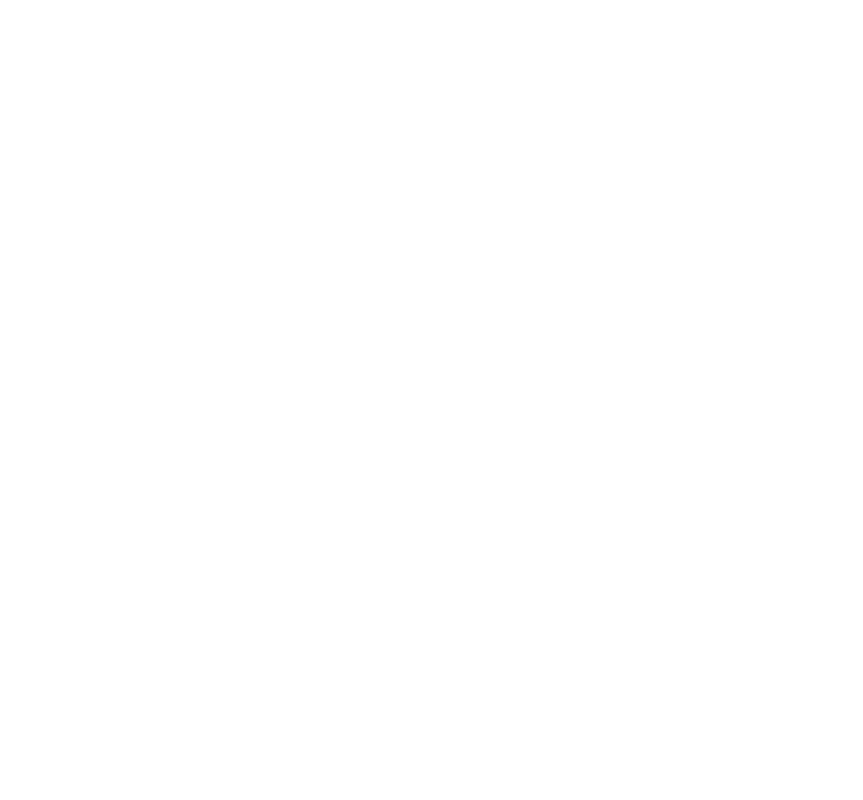
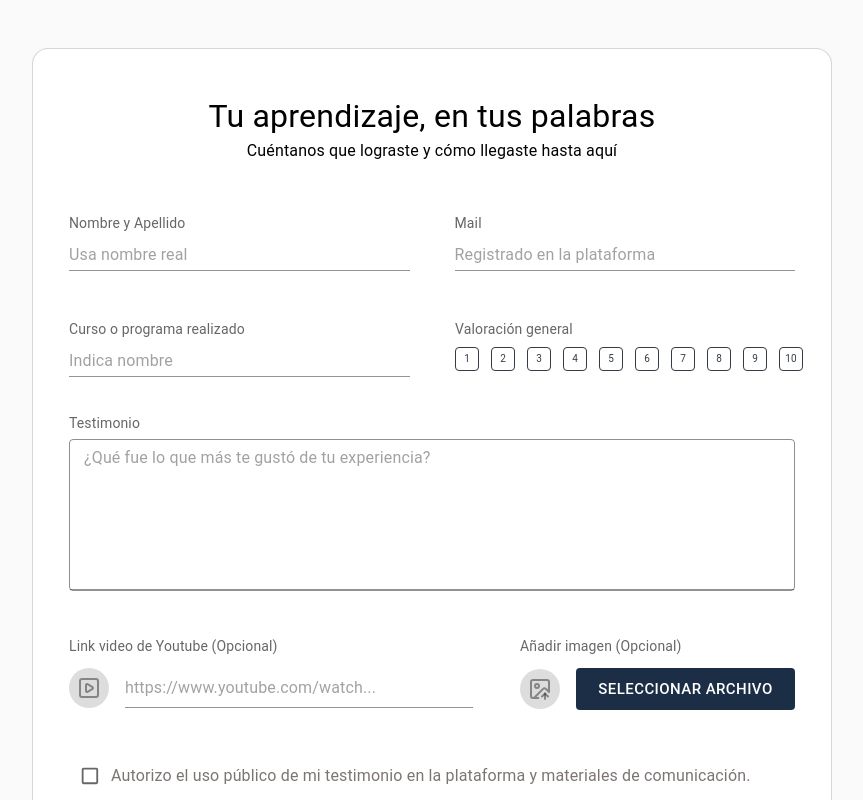
Before and after one commit to No-Country-simulation/s03-26-equipo-01, a React (Vite) app in the folder client/: page / in a window 1280 px wide. Shown: the top 800 px of the page, without its empty margins (208-1071 px from the left). Built offline with nearby package versions, Linux system fonts and the light colour scheme.

Commit message:
Maquetar pagina del formulario para crear testimonios

```diff
--- a/client/src/App.tsx
+++ b/client/src/App.tsx
@@ -1,12 +1,13 @@
 import { BrowserRouter, Route } from "react-router-dom"
 import { Routes } from "react-router-dom"
+import { NewTestimonialForm } from "./features/newTestimonialForm/NewTestimonialForm"
 
 function App() {
 
   return (
     <BrowserRouter>
       <Routes>
-        <Route path = "/" element = {<p></p>}></Route>
+        <Route path = "/" element = {<NewTestimonialForm/>}></Route>
       </Routes>
     </BrowserRouter>
   )
--- a/client/src/features/newTestimonialForm/NewTestimonialForm.tsx
+++ b/client/src/features/newTestimonialForm/NewTestimonialForm.tsx
@@ -1,15 +1,17 @@
 import { useForm } from "react-hook-form"
 import "./newTestimonialForm.css"
+import Container from "@mui/material/Container";
 import Box from "@mui/material/Box";
 import Header from "./components/Header";
-import { Input } from "./components/Input";
+import { TextInput } from "./components/TextInput";
 import AuthorizationCheckbox from "./components/AuthorizationCheckbox";
 import SubmitButton from "./components/SubmitButton";
-import { InputWithIcon } from "./components/InputWithIcon";
+import { TextInputWithIcon } from "./components/TextInputWithIcon";
 import { ImageUp, SquarePlay} from "lucide-react";
 import { alpha } from "@mui/material/styles";
 import UploadButtonWithIcon from "./components/UploadButtonWithIcon";
 import RatingPicker from "./components/RatingPicker";
+import { MultitextInput } from "./components/MultiTextInput";
 
 export const NewTestimonialForm = () => {
   const { control } = useForm({
@@ -25,18 +27,21 @@
     }
   });
   return (
-    <Box sx={{ width: '100%'}} >
+    <Container>
+    <Box sx={{ width: '100%', minWidth:"440px", backgroundColor:"#FAFAFA", padding:"48px 12px", display:"flex", justifyContent:"center"}} >
+        <Box component="form" sx={{ display:"flex", flexDirection:"column", width: '100%', maxWidth:"800px" , backgroundColor:"#FFFFFF", gap:"10px", padding:"48px 12px", borderRadius:"16px", border: `1px solid ${alpha('#464646', 0.22)}`}} onSubmit={()=>console.log('send')}>
+          <Box sx={{display:"flex", flexDirection:"column", gap:"48px", padding:"0 24px"}}>
             <Header title="Tu aprendizaje, en tus palabras" subtitle="Cuéntanos que lograste y cómo llegaste hasta aquí"/>
 
-      <form onSubmit={()=>console.log('send')}>
-        <Input
+            <Box sx={{display:"flex", justifyContent:"space-between", gap:"45px"}}>
+              <TextInput
                 name="name"
                 label="Nombre y Apellido"
                 control={control}
                 placeholder="Usa nombre real"
               />
 
-        <Input
+              <TextInput
                 name="email"
                 label="Mail"
                 control={control}
@@ -46,8 +51,9 @@
                   pattern: { value: /^\S+@\S+$/i, message: "Mail no válido" }
                 }}
               />
-
-        <Input
+            </Box>
+            <Box sx={{display:"flex", flexWrap:"wrap", gap:"45px"}}>
+              <TextInput
                 name="course"
                 label="Curso o programa realizado"
                 control={control}
@@ -55,25 +61,32 @@
               />
 
               <RatingPicker name="rating" label="Valoración general" control={control} />
-
-        <Input
+            </Box>
+        </Box>
+        <Box sx={{display:"flex", flexDirection:"column", gap:"64px", padding:"24px 24px"}}>
+          <Box sx={{display:"flex", flexDirection:"column", gap:"45px", padding:"0"}}>
+            <MultitextInput
               name="testimonial"
               label="Testimonio"
               control={control}
-          isMultiline={true}
               rows={6}
               placeholder="¿Qué fue lo que más te gustó de tu experiencia?"
             />
 
-        <InputWithIcon control={control} label="Link video de Youtube (Opcional)" name="video" placeholder="https://www.youtube.com/watch..." icon = {<SquarePlay color={alpha("#2D2D2D", 0.5)} />} />
+            <Box sx={{display:"flex", justifyContent:"space-between", flexWrap: "wrap", gap:"45px"}}>
+              <TextInputWithIcon control={control} label="Link video de Youtube (Opcional)" name="video" placeholder="https://www.youtube.com/watch..." icon = {<SquarePlay color={alpha("#2D2D2D", 0.5)} />} />
 
               <UploadButtonWithIcon control={control} label="Añadir imagen (Opcional)" name="image" icon={<ImageUp color={alpha("#2D2D2D", 0.5)} />} />
+            </Box>
 
             <AuthorizationCheckbox name="authorization" control={control} text = "Autorizo el uso público de mi testimonio en la plataforma y materiales de comunicación."/>
 
             <SubmitButton isAvailable = {true}/>
+          </Box>
+        </Box>
 
-      </form>
       </Box>
+    </Box>
+    </Container>
   )
 }
--- a/client/src/features/newTestimonialForm/components/AuthorizationCheckbox.tsx
+++ b/client/src/features/newTestimonialForm/components/AuthorizationCheckbox.tsx
@@ -1,4 +1,4 @@
-import { Checkbox, FormControl, FormControlLabel, FormHelperText } from "@mui/material";
+import { Checkbox, FormControl, FormHelperText, Box, Typography, alpha } from "@mui/material";
 import { Controller, type Control, type FieldValues, type Path } from "react-hook-form"
 
 interface AuthorizationCheckboxProps<T extends FieldValues> {
@@ -13,7 +13,22 @@
     control={control}
     render={({ field, fieldState: { error } }) => (
       <FormControl>
-        <FormControlLabel control={<Checkbox {...field} />} label={text} />
+        <Box component="label" sx={{display:"flex", alignItems:"center"}}>
+          <Checkbox {...field} sx={{ width:"42px", height:"42px" , flexShrink:"0"}} size="large"/>
+          <Typography
+            variant="body1"
+            sx={{
+              color: alpha("#21140F",0.59),
+              fontSize: "1.6rem",
+              lineHeight: 1.4,
+              userSelect: "none",
+            }}
+          >
+            {text}
+          </Typography>
+        </Box>
+
+
         {error && <FormHelperText>{error.message}</FormHelperText>}
       </FormControl>
     )}
--- a/client/src/features/newTestimonialForm/components/Header.tsx
+++ b/client/src/features/newTestimonialForm/components/Header.tsx
@@ -14,8 +14,8 @@
       alignItems: 'center',
       width: '100%'
     }}>
-      <Typography variant="h4" align="center">{title}</Typography>
-      <Typography variant="subtitle1" align="center">{subtitle}</Typography>
+      <Typography variant="h4" align="center" sx={{fontSize:"3.2rem"}}>{title}</Typography>
+      <Typography variant="subtitle1" align="center" sx={{fontSize:"1.6rem"}}>{subtitle}</Typography>
     </Box>
   )
 }
--- /dev/null
+++ b/client/src/features/newTestimonialForm/components/MultiTextInput.tsx
@@ -0,0 +1,36 @@
+import { Controller, type Control, type FieldValues, type Path } from "react-hook-form";
+import FormLabel from "@mui/material/FormLabel";
+import Input  from "@mui/material/Input";
+import Box  from "@mui/material/Box";
+import { alpha } from "@mui/material/styles";
+
+interface MultitextInputProps <T extends FieldValues>{
+  name: Path<T>,
+  control: Control <T>,
+  label: string,
+  rules?: object,
+  rows: number,
+  placeholder?: string,
+}
+
+export const MultitextInput = <T extends FieldValues>({ name, control, label, placeholder, rows} : MultitextInputProps<T>) => {
+  return(
+    <Box sx={{display:"flex", flexDirection:"column", width:"100%" ,gap:"6px"}}>
+      <FormLabel sx={{position:"static", fontSize:"1.4rem"}}> {label} </FormLabel>
+      <Controller
+        name={name}
+        control={control}
+        render={({ field, fieldState: { error } }) => (
+          <Input
+            {...field}
+            error={!!error}
+            fullWidth
+            placeholder={placeholder}
+            multiline= {true}
+            rows={rows}
+            sx={{height:"152px",border: `1px solid ${alpha('#474747', 0.60)}`, borderRadius:"4px", padding:"16px 14px", fontSize:"1.6rem"}}
+          />
+        )}
+      />
+  </Box>
+)};
--- a/client/src/features/newTestimonialForm/components/RatingPicker.tsx
+++ b/client/src/features/newTestimonialForm/components/RatingPicker.tsx
@@ -16,22 +16,23 @@
   const numbers = [1,2,3,4,5,6,7,8,9,10];
 
   return (
-    <FormControl>
-      <FormLabel sx={{position:"static"}}> {label} </FormLabel>
+    <FormControl sx={{width:"100%", maxWidth:"340px"}}>
+      <Box sx={{display:"flex", flexDirection:"column"}}>
+        <FormLabel sx={{position:"static" , fontSize:"1.4rem"}}> {label} </FormLabel>
         <Controller
           name={name}
           control={control}
           render={({ field: {onChange, value, ref} }) => {
             const currentPickedNumber = Number(value) || 0;
             return (
-          <RadioGroup row sx={{gap:"12px", padding:"8px 0"}} onChange={(e) => {
+            <RadioGroup row sx={{gap:"12px", padding:"8px 0", flexWrap: "nowrap"}} onChange={(e) => {
               onChange(Number(e.target.value))
             }}>
               {
                 numbers.map((number, index)=>{
                   const isSelected = number <= currentPickedNumber;
                   return(
-                  <Box  component="label" sx={{border:"1px solid #343C45", borderRadius:"4px", width:"24px", height:"24px", display:"flex", alignItems:"center", justifyContent:"center", position:"relative", cursor:"pointer", backgroundColor: isSelected ? '#465D8E' : 'transparent' }} key={index}>
+                    <Box  component="label" sx={{border:"1px solid #343C45", borderRadius:"4px", width:"24px", height:"24px", display:"flex", alignItems:"center", justifyContent:"center", position:"relative", cursor:"pointer", backgroundColor: isSelected ? '#465D8E' : 'transparent', flexShrink: 0}} key={index}>
                       <Radio
                         value={number}
                         sx={{ display: "none" }}
@@ -47,6 +48,7 @@
             )
           }}
         />
+      </Box>
     </FormControl>
   )
 }
--- a/client/src/features/newTestimonialForm/components/SubmitButton.tsx
+++ b/client/src/features/newTestimonialForm/components/SubmitButton.tsx
@@ -29,7 +29,7 @@
 const SubmitButton = ({isAvailable = false} : SubmitButtonProps) => {
   return (
     <ThemeProvider theme={theme}>
-    <Button variant="contained" disableElevation endIcon={<Send size = {22}/>} fullWidth      color="primary" sx={{padding:'8px 22px'}} disabled = {!isAvailable}>Enviar</Button>
+    <Button variant="contained" disableElevation endIcon={<Send size = {22}/>} fullWidth color="primary" sx={{padding:'8px 22px', fontSize:"1.5rem"}} disabled = {!isAvailable}>Enviar</Button>
     </ThemeProvider>
   )
 }
--- /dev/null
+++ b/client/src/features/newTestimonialForm/components/TextInput.tsx
@@ -0,0 +1,32 @@
+import { Controller, type Control, type FieldValues, type Path } from "react-hook-form";
+import FormLabel from "@mui/material/FormLabel";
+import Input  from "@mui/material/Input";
+import Box  from "@mui/material/Box";
+
+interface TextInputProps <T extends FieldValues>{
+  name: Path<T>,
+  control: Control <T>,
+  label: string,
+  rules?: object,
+  placeholder?: string,
+}
+
+export const TextInput = <T extends FieldValues>({ name, control, label, placeholder} : TextInputProps<T>) => {
+  return(
+    <Box sx={{display:"flex", flexDirection:"column", width:"100%", minWidth:"141px" ,maxWidth:"341px" ,gap:"6px"}}>
+      <FormLabel sx={{position:"static", fontSize:"1.4rem"}}> {label} </FormLabel>
+      <Controller
+        name={name}
+        control={control}
+        render={({ field, fieldState: { error } }) => (
+          <Input
+            {...field}
+            error={!!error}
+            fullWidth
+            placeholder={placeholder}
+            sx={{fontSize:"1.6rem"}}
+          />
+        )}
+      />
+  </Box>
+)};
--- /dev/null
+++ b/client/src/features/newTestimonialForm/components/TextInputWithIcon.tsx
@@ -0,0 +1,39 @@
+import { Controller, type Control, type FieldValues, type Path } from "react-hook-form";
+import { Box, FormControl, Input, InputAdornment, FormLabel} from "@mui/material";
+import { alpha } from "@mui/material/styles";
+
+interface TextInputWithIconProps <T extends FieldValues>{
+  name: Path<T>,
+  control: Control <T>,
+  label: string,
+  rules?: object,
+  placeholder?: string,
+  icon: React.ReactNode
+}
+
+export const TextInputWithIcon = <T extends FieldValues>({ name, control, label, placeholder, icon } : TextInputWithIconProps<T>) => (
+  <FormControl sx={{width:"100%", minWidth:"275px", maxWidth:"404px"}}>
+    <Box sx={{display:"flex", flexDirection:"column", gap:"12px"}}>
+      <FormLabel sx={{position:"static", fontSize:"1.4rem"}}> {label} </FormLabel>
+      <Box sx={{ display: "flex", alignItems: "end", gap:"16px", width:"100%"}}>
+        <Box sx={{backgroundColor: alpha("#2D2D2D", 0.16), borderRadius: "50%", width: "40px", height:"40px", flexShrink: 0 , display: "flex", alignItems: "center", justifyContent: "center", padding: "8px"}}>
+          {<InputAdornment position="start" sx={{marginRight: 0}}>{icon}</InputAdornment>}
+        </Box>
+        <Controller
+          name={name}
+          control={control}
+          render={({ field, fieldState: { error } }) => (
+            <Input
+              id={name}
+              {...field}
+              error={!!error}
+              fullWidth
+              placeholder={placeholder}
+              sx={{height:"40px", fontSize:"1.6rem"}}
+            />
+          )}
+        />
+      </Box>
+    </Box>
+  </FormControl>
+);
--- a/client/src/features/newTestimonialForm/components/UploadButtonWithIcon.tsx
+++ b/client/src/features/newTestimonialForm/components/UploadButtonWithIcon.tsx
@@ -1,4 +1,4 @@
-import { Box, Button, FormControl, InputAdornment, InputLabel} from "@mui/material"
+import { Box, Button, FormControl, InputAdornment, FormLabel} from "@mui/material"
 import { alpha, createTheme, ThemeProvider } from "@mui/material/styles";
 import { Controller, type Control, type FieldValues, type Path } from "react-hook-form";
 
@@ -19,10 +19,9 @@
 
 const UploadButtonWithIcon = <T extends FieldValues>({name, control, label, icon}:UploadButtonWithIconProps<T>) => {
   return (
-    <FormControl fullWidth variant="standard" sx={{display: "flex", flexDirection: "column", }}>
-      <InputLabel shrink htmlFor={name} sx={{position:"static"}}>
-      {label}
-      </InputLabel>
+    <FormControl>
+      <Box sx={{display:"flex", flexDirection:"column", gap:"12px", width:"275px"}}>
+        <FormLabel sx={{position:"static", fontSize:"1.4rem"}}> {label} </FormLabel>
         <Box sx={{ display: "flex", alignItems: "center", gap:"16px"}}>
           <Box sx={{backgroundColor: alpha("#2D2D2D", 0.16), borderRadius: "50%", width: "40px", height:"40px", flexShrink: 0 , display: "flex", alignItems: "center", justifyContent: "center", padding: "8px"}}>
             {<InputAdornment position="start" sx={{marginRight: 0}}>{icon}</InputAdornment>}
@@ -39,7 +38,7 @@
                 tabIndex={-1}
                 disableElevation
                 fullWidth
-              sx={{height:"42px", fontSize:"1.5rem", fontWeight: "Medium"}}
+                sx={{width:"219px", height:"42px", fontSize:"1.5rem", fontWeight: "Medium"}}
               >
                 SELECCIONAR ARCHIVO
                 <input
@@ -57,6 +56,7 @@
           />
         </ThemeProvider>
         </Box>
+      </Box>
     </FormControl>
   )
 }
```
Also changed, not shown: client/src/features/newTestimonialForm/components/Input.tsx (deleted, +0 -33 lines), client/src/features/newTestimonialForm/components/InputWithIcon.tsx (deleted, +0 -39 lines). Lines whose indentation alone changed are shown as unchanged.
